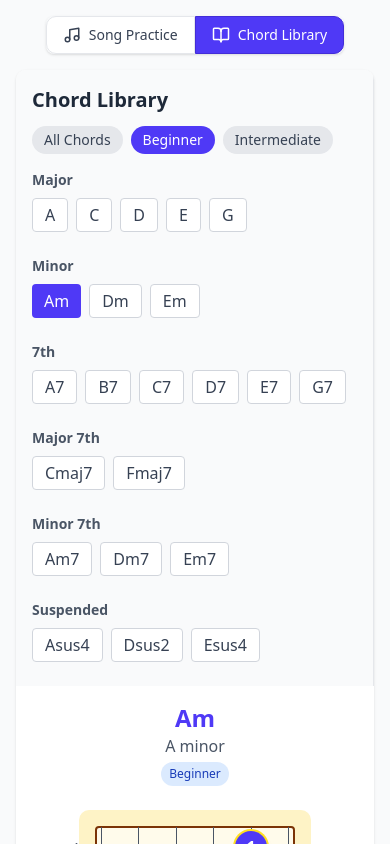
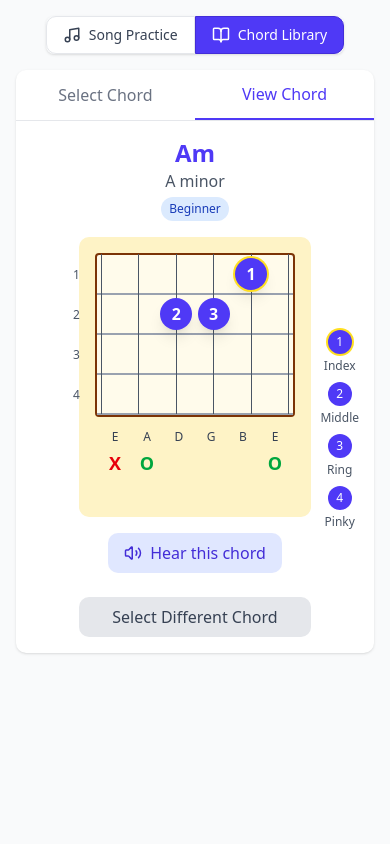
Before and after one commit to SouravInsights/chordcanvas, a Next.js app: page / in a window 390 px wide. Both pictures are taken after a click on the button "Chord Library". Shown: the top 844 px of the page. Built offline with nearby package versions, Linux system fonts and the light colour scheme.

Commit message:
improve chord library mobile UX with tab navigation
- Add tab system for selection/viewing on small screens
- Make chord categories collapsible to save space
- Add quick actions for switching between views

```diff
--- a/src/app/components/ChordLibrary.tsx
+++ b/src/app/components/ChordLibrary.tsx
@@ -1,12 +1,18 @@
 import React, { useState } from "react";
 import ChordDiagram from "./ChordDiagram";
 import chordData from "@/data/chords";
-import { Volume2 } from "lucide-react";
+import { Volume2, ChevronDown } from "lucide-react";
 import { ChordsLibrary } from "@/types";
 
 const ChordLibrary: React.FC = () => {
   const [selectedChord, setSelectedChord] = useState<string | null>("Am"); // Default selected chord
   const [activeCategory, setActiveCategory] = useState<string>("beginner");
+  const [activeMobileTab, setActiveMobileTab] = useState<"select" | "view">(
+    "view"
+  );
+  const [expandedChordType, setExpandedChordType] = useState<string | null>(
+    "Minor"
+  );
 
   // Group chords by difficulty
   const categories = {
@@ -35,11 +41,58 @@ const ChordLibrary: React.FC = () => {
     );
   };
 
+  // Handle chord selection and automatically switch to view tab on mobile
+  const handleChordSelect = (chordName: string) => {
+    setSelectedChord(chordName);
+    if (window.innerWidth < 768) {
+      setActiveMobileTab("view");
+    }
+  };
+
+  // Toggle chord type expansion (mobile only)
+  const toggleChordTypeExpansion = (typeName: string) => {
+    if (expandedChordType === typeName) {
+      setExpandedChordType(null);
+    } else {
+      setExpandedChordType(typeName);
+    }
+  };
+
   return (
     <div className="w-full bg-white rounded-lg shadow-sm overflow-hidden">
+      {/* Mobile-only tabs */}
+      <div className="md:hidden flex border-b border-gray-200">
+        <button
+          className={`flex-1 py-3 px-4 text-center font-medium ${
+            activeMobileTab === "select"
+              ? "text-indigo-600 border-b-2 border-indigo-600"
+              : "text-gray-500"
+          }`}
+          onClick={() => setActiveMobileTab("select")}
+        >
+          Select Chord
+        </button>
+        <button
+          className={`flex-1 py-3 px-4 text-center font-medium ${
+            activeMobileTab === "view"
+              ? "text-indigo-600 border-b-2 border-indigo-600"
+              : "text-gray-500"
+          }`}
+          onClick={() => setActiveMobileTab("view")}
+        >
+          View Chord
+        </button>
+      </div>
+
       <div className="md:flex">
-        {/* Left panel - Chord selection */}
-        <div className="md:w-1/3 p-4 border-r border-gray-200 bg-gray-50">
+        {/* Left panel - Chord selection - hidden on mobile unless selected */}
+        <div
+          className={`md:w-1/3 p-4 border-r border-gray-200 bg-gray-50 ${
+            activeMobileTab === "select" || window.innerWidth >= 768
+              ? "block"
+              : "hidden"
+          }`}
+        >
           <h2 className="text-xl font-bold text-gray-800 mb-3">
             Chord Library
           </h2>
@@ -62,26 +115,52 @@ const ChordLibrary: React.FC = () => {
           </div>
 
           {/* Chord types and chords */}
-          <div className="space-y-4 overflow-auto max-h-[calc(100vh-220px)] md:max-h-[calc(100vh-180px)]">
+          <div className="space-y-4 overflow-auto max-h-[calc(100vh-250px)] md:max-h-[calc(100vh-180px)]">
             {chordTypes.map((type) => {
               const filteredChords = getFilteredChords(type.chords);
               if (filteredChords.length === 0) return null;
 
+              const isExpanded =
+                expandedChordType === type.name || window.innerWidth >= 768;
+
               return (
                 <div key={type.name} className="pb-2">
-                  <h3 className="text-sm font-semibold text-gray-600 mb-2">
+                  {/* Mobile-only collapsible section headers */}
+                  <div
+                    className="flex justify-between items-center md:hidden cursor-pointer"
+                    onClick={() => toggleChordTypeExpansion(type.name)}
+                  >
+                    <h3 className="text-sm font-semibold text-gray-600">
+                      {type.name}
+                    </h3>
+                    <ChevronDown
+                      size={16}
+                      className={`transition-transform ${
+                        isExpanded ? "transform rotate-180" : ""
+                      }`}
+                    />
+                  </div>
+
+                  {/* Desktop-only static headers */}
+                  <h3 className="text-sm font-semibold text-gray-600 mb-2 hidden md:block">
                     {type.name}
                   </h3>
-                  <div className="flex flex-wrap gap-2">
+
+                  {/* Chord buttons - collapsible on mobile */}
+                  <div
+                    className={`flex flex-wrap gap-2 ${
+                      isExpanded ? "block" : "hidden md:block"
+                    }`}
+                  >
                     {filteredChords.map((chordName) => (
                       <button
                         key={chordName}
-                        className={`px-3 py-1 rounded ${
+                        className={`px-3 py-2 rounded text-sm ${
                           selectedChord === chordName
                             ? "bg-indigo-600 text-white"
                             : "bg-white border border-gray-300 text-gray-700 hover:bg-gray-100"
                         }`}
-                        onClick={() => setSelectedChord(chordName)}
+                        onClick={() => handleChordSelect(chordName)}
                       >
                         {chordName}
                       </button>
@@ -91,13 +170,29 @@ const ChordLibrary: React.FC = () => {
               );
             })}
           </div>
+
+          {/* Mobile-only currently selected chord indicator */}
+          <div className="md:hidden mt-4 pt-4 border-t border-gray-200">
+            <button
+              className="w-full px-4 py-2 bg-indigo-600 text-white rounded-lg flex justify-center items-center"
+              onClick={() => setActiveMobileTab("view")}
+            >
+              View {selectedChord}
+            </button>
+          </div>
         </div>
 
-        {/* Right panel - Chord diagram */}
-        <div className="md:w-2/3 p-4">
+        {/* Right panel - Chord diagram - hidden on mobile unless selected */}
+        <div
+          className={`md:w-2/3 p-4 ${
+            activeMobileTab === "view" || window.innerWidth >= 768
+              ? "block"
+              : "hidden"
+          }`}
+        >
           {selectedChord && (
             <div>
-              <div className="text-center mb-6">
+              <div className="text-center mb-4">
                 <h3 className="text-2xl font-bold text-indigo-600">
                   {selectedChord}
                 </h3>
@@ -116,10 +211,20 @@ const ChordLibrary: React.FC = () => {
                   />
 
                   {/* Play chord button */}
-                  <div className="mt-6 flex justify-center">
+                  <div className="mt-4 flex justify-center">
                     <button className="bg-indigo-100 text-indigo-700 px-4 py-2 rounded-lg flex items-center">
                       <Volume2 size={18} className="mr-2" />
                       Hear this chord
+                    </button>
+                  </div>
+
+                  {/* Mobile-only back to selection button */}
+                  <div className="mt-6 md:hidden">
+                    <button
+                      className="w-full px-4 py-2 bg-gray-200 text-gray-700 rounded-lg flex justify-center items-center"
+                      onClick={() => setActiveMobileTab("select")}
+                    >
+                      Select Different Chord
                     </button>
                   </div>
                 </div>
```
